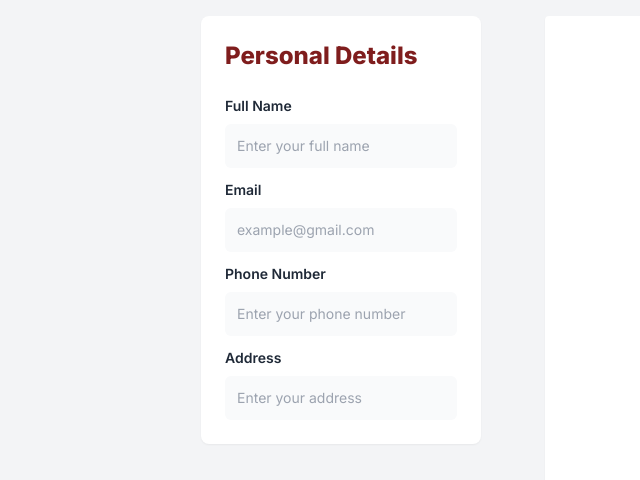
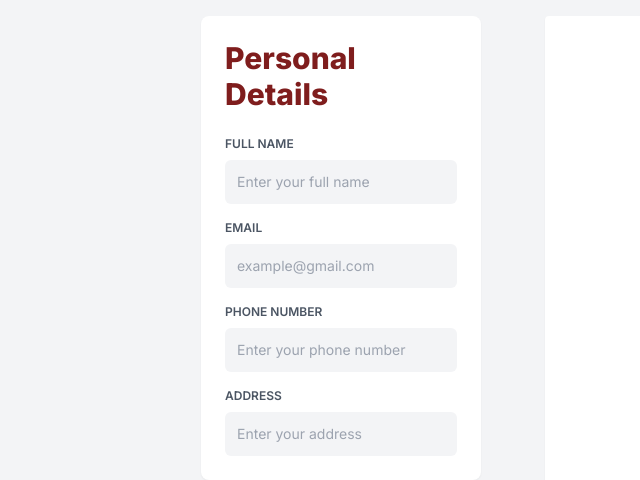
Before and after one commit to timknops/cv-builder, a React (Vite) app: page / in a window 1280 px wide. Shown: the top 480 px of the page, without its empty margins (127-767 px from the left). Built offline with nearby package versions, Linux system fonts and the light colour scheme.

Commit message:
Starting on useState for the personalDetails section

```diff
--- a/src/App.jsx
+++ b/src/App.jsx
@@ -1,11 +1,22 @@
 import Resume from "./components/Resume.jsx";
 import Sidebar from "./components/Sidebar.jsx";
+import { useState } from "react";
 
 function App() {
+  const [personalDetails, setPersonalDetails] = useState({
+    fullName: "",
+    email: "",
+    phoneNumber: "",
+    address: "",
+  });
+
   return (
     <div className="w-screen grid grid-cols-2 gap-8">
       {/* Left side of the page. */}
-      <Sidebar />
+      <Sidebar
+        personalDetails={personalDetails}
+        setPersonalDetails={setPersonalDetails}
+      />
 
       {/* Right side of the page. */}
       <div className="w-full h-screen p-4">
--- a/src/components/InputGroup.jsx
+++ b/src/components/InputGroup.jsx
@@ -1,14 +1,26 @@
-export function InputGroup({ labelId, labelText, type, placeholder, value }) {
+export function InputGroup({
+  labelId,
+  labelText,
+  type,
+  placeholder,
+  value,
+  onChange,
+}) {
   return (
     <div className="flex flex-col">
-      <label className="font-semibold mb-2 text-sm" htmlFor={labelId}>
-        {labelText}
+      <label
+        className="font-semibold mb-2 text-xs text-gray-600"
+        htmlFor={labelId}
+      >
+        {labelText.toUpperCase()}
       </label>
       <input
-        className="bg-gray-50 focus:bg-gray-100 transition-colors rounded-md p-3 text-sm outline-none"
+        className="bg-gray-100 focus:bg-white focus:ring-2 ring-inset focus:ring-red-900 rounded-md p-3 text-sm outline-none"
         type={type}
         placeholder={placeholder}
         value={value}
+        onChange={onChange}
+        data-key={labelId}
       />
     </div>
   );
--- a/src/components/Sidebar.jsx
+++ b/src/components/Sidebar.jsx
@@ -1,9 +1,19 @@
 import PersonalDetails from "./personal-details/PersonalDetails.jsx";
 
-function Sidebar() {
+function Sidebar({ personalDetails, setPersonalDetails }) {
+  function handlePersonalDetailsChange(e) {
+    setPersonalDetails();
+  }
+
   return (
     <div className="flex justify-self-end justify-end w-1/2 p-4">
-      <PersonalDetails />
+      <PersonalDetails
+        fullName={personalDetails.fullName}
+        email={personalDetails.email}
+        phoneNumber={personalDetails.phoneNumber}
+        address={personalDetails.address}
+        onNameChange={handlePersonalDetailsChange}
+      />
     </div>
   );
 }
--- a/src/components/personal-details/PersonalDetails.jsx
+++ b/src/components/personal-details/PersonalDetails.jsx
@@ -1,18 +1,25 @@
 import { InputGroup } from "../InputGroup.jsx";
 
-function PersonalDetails({ fullName, email, phoneNumber, address }) {
+function PersonalDetails({
+  fullName,
+  email,
+  phoneNumber,
+  address,
+  onNameChange,
+}) {
   return (
     <div className="bg-white rounded-lg p-6 h-fit shadow-sm w-full">
-      <h2 className="text-2xl font-extrabold text-red-900 mb-6">
+      <h2 className="text-3xl font-extrabold text-red-900 mb-6">
         Personal Details
       </h2>
-      <div className="flex flex-col gap-3">
+      <div className="flex flex-col gap-4">
         <InputGroup
           labelId="full-name"
           labelText="Full Name"
           type="text"
           placeholder="Enter your full name"
           value={fullName}
+          onChange={onNameChange}
         />
         <InputGroup
           labelId="email"
```
